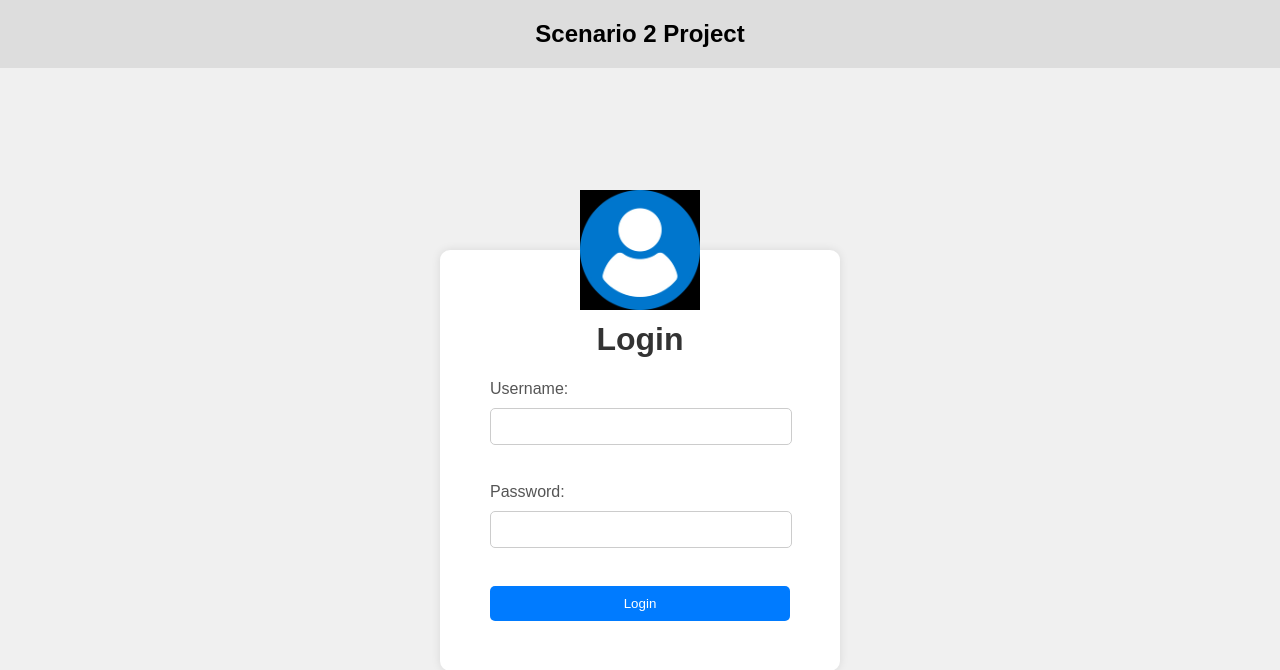
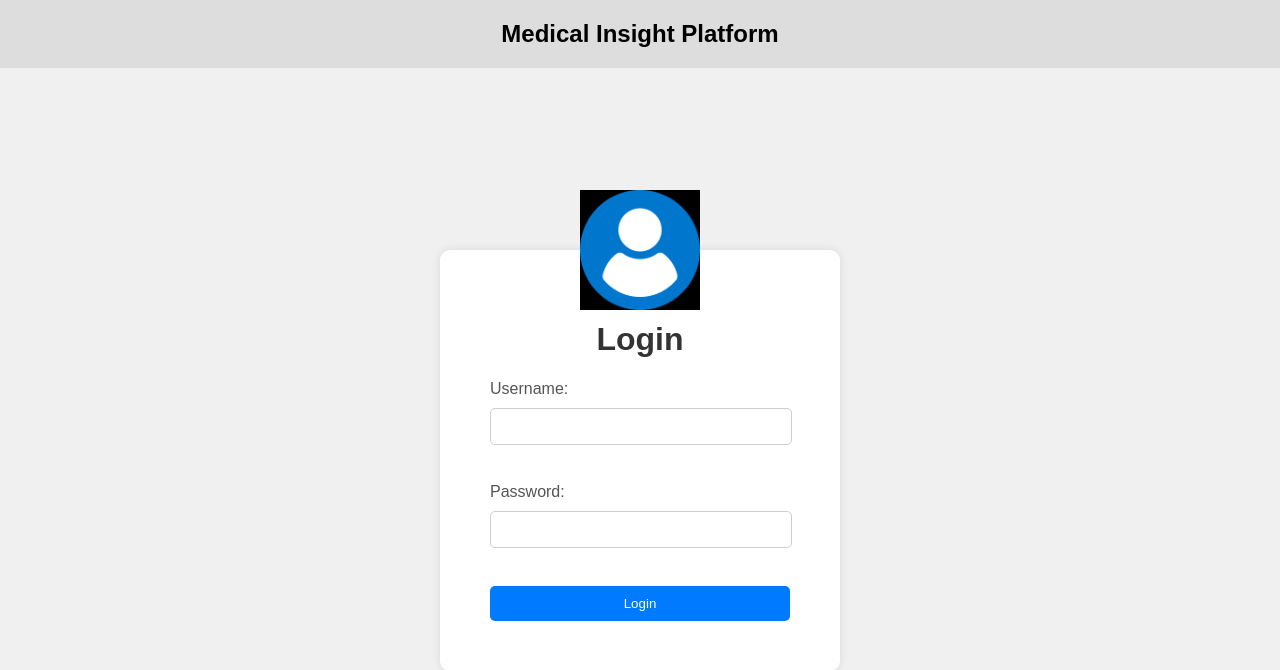
Before and after one commit to shr00m335/ENGF0034-Scenario-2-FHIR, a Flask app: page / in a window 1280 px wide. Shown: the top 670 px of the page. Run offline with Flask 3, Linux system fonts and the light colour scheme; parts of the project's set-up code (start-up, migrations or seed data) failed here and were passed over.

Commit message:
Updated the title

```diff
--- a/templates/login.html
+++ b/templates/login.html
@@ -11,7 +11,7 @@
 
 <body>
   <div class="top-section">
-    <h2>Scenario 2 Project</h2>
+    <h2>Medical Insight Platform</h2>
   </div>
 
   <div class="container">
```
